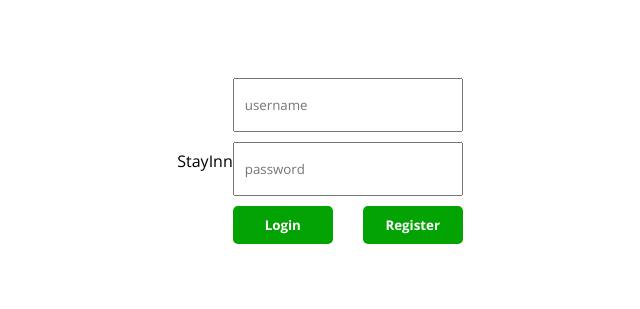
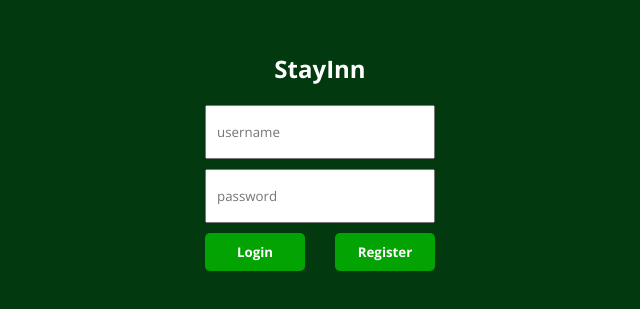
Before and after one commit to Hy371449/Booking-App, a React (Create React App) app in the folder client/: page /login in a window 1280 px wide. Shown: the part 239-548 px from the top of the page, without its empty margins (320-960 px from the left). Built offline with nearby package versions, Linux system fonts and the light colour scheme.

Commit message:
Update login.css

```diff
--- a/client/src/pages/login/login.css
+++ b/client/src/pages/login/login.css
@@ -1,8 +1,17 @@
 .login {
-  height: 100vh;
   display: flex;
+  flex-direction: column;
   align-items: center;
   justify-content: center;
+  height: 100vh;
+}
+
+.loginHeader {
+  margin-bottom: 20px;
+  font-size: 24px;
+  text-align: center;
+  font-weight: bold;
+  color: white;
 }
 
 .lContainer {
@@ -37,3 +46,8 @@
   background-color: #0071c28c;
   cursor: not-allowed;
 }
+
+.login {
+  background-color: #02390e;
+  min-height: 100vh;
+}
```
